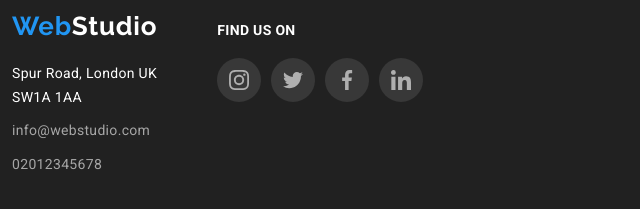
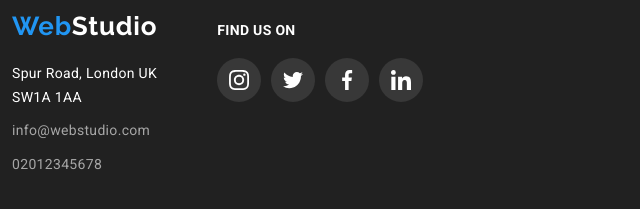
Before and after one commit to Dmitriy4455/goit-markup-hw-04, a plain HTML site: page index.html in a window 1280 px wide. Shown: the part 2713-2922 px from the top of the page, 43-683 px from the left. Drawn offline with nearby package versions, Linux system fonts and the light colour scheme.

Commit message:
footer socials buttons update

```diff
--- a/css/styles.css
+++ b/css/styles.css
@@ -362,6 +362,7 @@ img {
 .button-icon:hover,
 .button-icon:focus {
     fill: var(--accent-color);
+    border: 1px solid var(--accent-color);
 }
 
 .section-works {
@@ -502,5 +503,5 @@ margin-bottom: 10px;
     background-color: var(--accent-color);
 }
 .footer-socials-icon {
-     fill: currentColor;
+     fill: var(--accent-white-color);
 }
```
